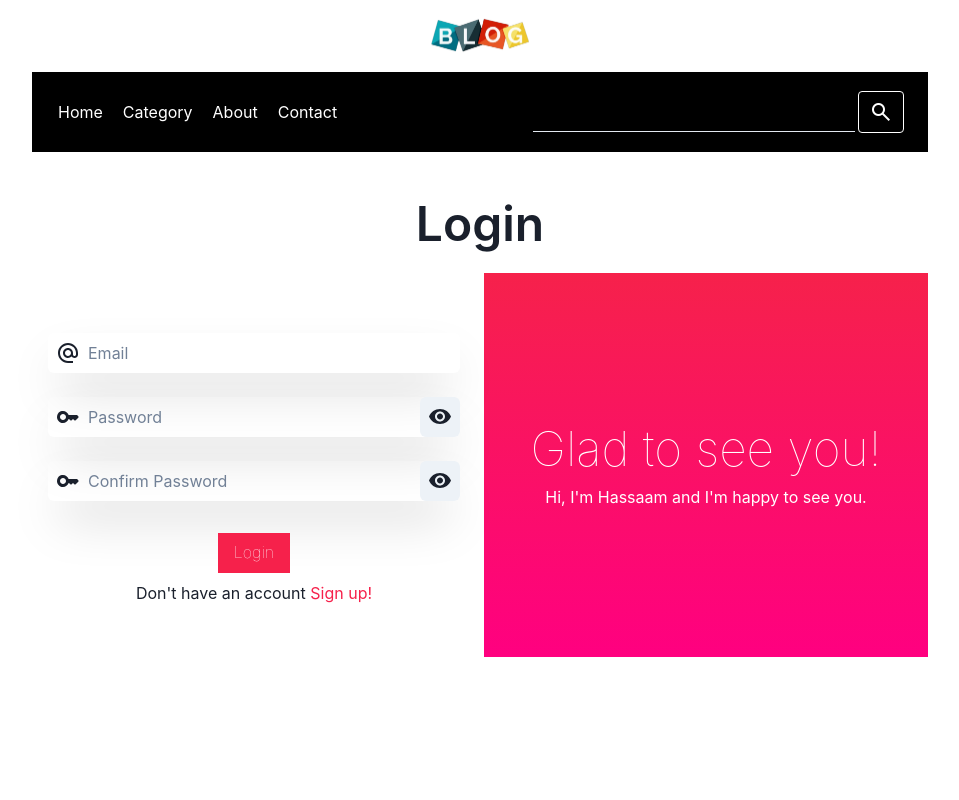
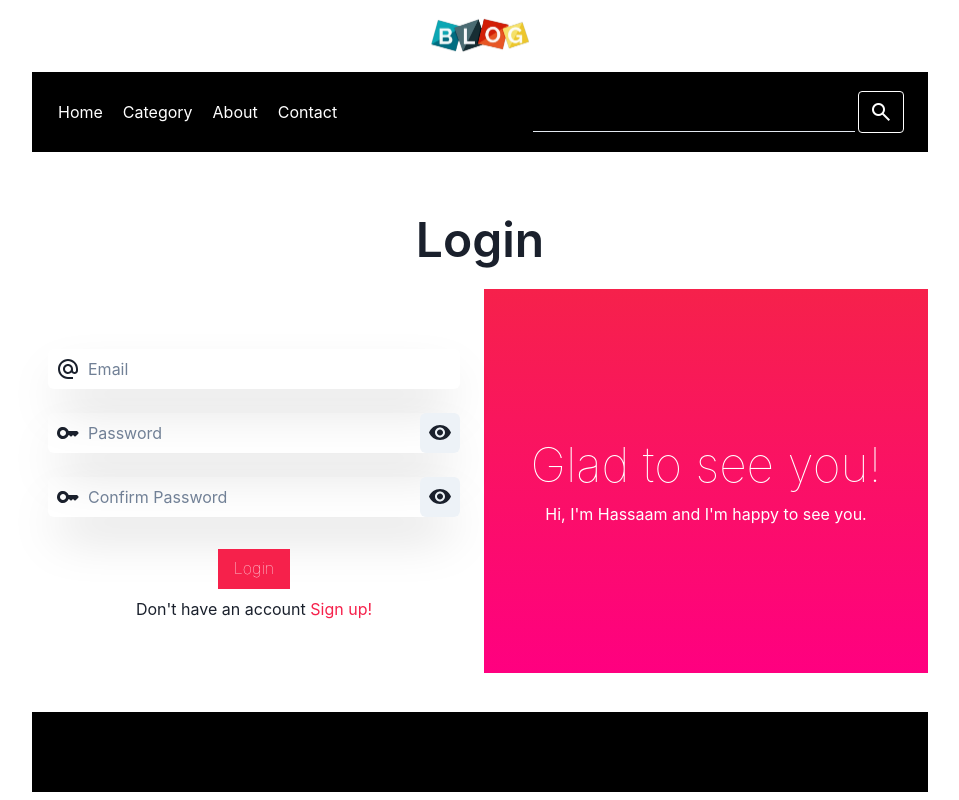
Before and after one commit to hassaammgl/fiverr-chakraui-blog-client, a React (Vite) app: page /login in a window 1280 px wide. Shown: the whole page, without its empty margins (160-1119 px from the left). Built offline with nearby package versions, Linux system fonts and the light colour scheme.

Commit message:
adding footer to the server side of the application

```diff
--- a/src/App.jsx
+++ b/src/App.jsx
@@ -11,6 +11,7 @@ const Signup = lazy(() =>
 );
 const Home = lazy(() => import("./components/Home/Home"));
 import { ToastContainer } from "react-toastify";
+import Footer from "./components/Footer";
 
 const App = () => {
   return (
@@ -35,6 +36,7 @@ const App = () => {
         pauseOnHover
         theme="light"
       />
+      <Footer/>
     </Router>
   );
 };
--- a/src/components/Footer.jsx
+++ b/src/components/Footer.jsx
@@ -0,0 +1,32 @@
+import { Center, HStack, Stack } from "@chakra-ui/react";
+// import { Link } from "react-router-dom";
+
+const Footer = () => {
+  return (
+    <Center
+      display={"flex"}
+      alignItems={"center"}
+      flexDirection={"column"}
+      justifyContent={"center"}
+      width={"100%"}
+      position={"absolute"}
+      right={0}
+      color={"white"}
+    >
+      <HStack
+        w={["100%", "70%"]}
+        bgColor={"black"}
+        color={"white"}
+        height={"20"}
+        display={"flex"}
+        p={4}
+        justifyContent={"space-between"}
+      >
+        <Stack color={"white"}>10</Stack>
+        <Stack>dfgshfsdfh</Stack>
+      </HStack>
+    </Center>
+  );
+};
+
+export default Footer;
--- a/src/components/login signup security questions/Login.jsx
+++ b/src/components/login signup security questions/Login.jsx
@@ -43,7 +43,7 @@ const Login = () => {
     setShowPassword(showPassword === "password" ? "text" : "password");
   };
   return (
-    <Center>
+    <Center height={'70vh'}>
       <Box m={23} width={getBoxwidth}>
         <Heading
           fontSize={"5xl"}
--- a/src/components/login signup security questions/Signup.jsx
+++ b/src/components/login signup security questions/Signup.jsx
@@ -44,7 +44,7 @@ const Signup = () => {
     setShowPassword(showPassword === "password" ? "text" : "password");
   };
   return (
-    <Center>
+    <Center height={'70vh'}>
       <Box m={23} width={getBoxwidth}>
         <Heading
           fontSize={"5xl"}
```
